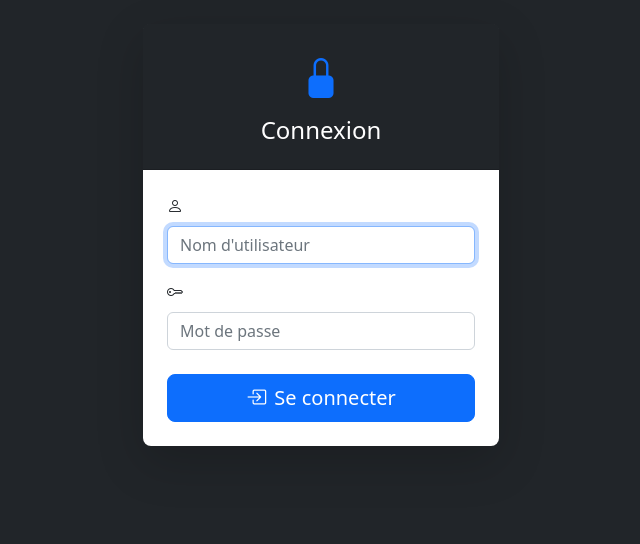
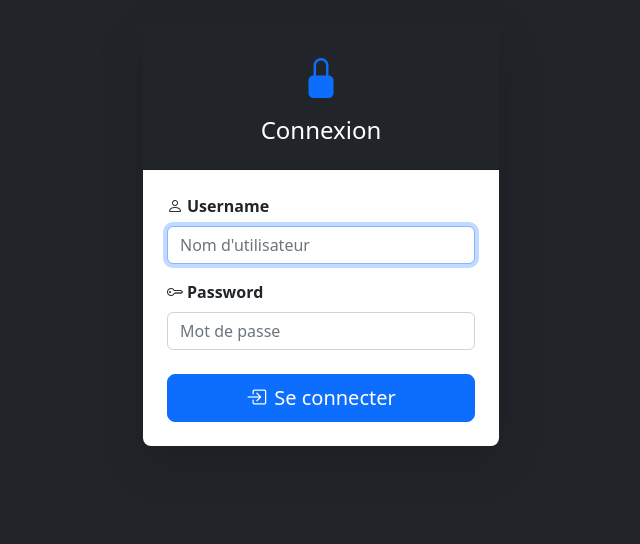
Before and after one commit to lamamram/260622-dj, a Django app: page /login in a window 1280 px wide. Shown: the part 164-708 px from the top of the page, without its empty margins (319-959 px from the left). Run offline with Django 5.2, Linux system fonts and the light colour scheme; some libraries are stand-ins or nearby versions.

Commit message:
auth: template & views

```diff
--- a/bank_app/client/forms.py
+++ b/bank_app/client/forms.py
@@ -3,6 +3,11 @@ from .models import Client
 from django.core.validators import RegexValidator
 from django.core.exceptions import ValidationError
 import re
+
+
+class LoginForm(forms.Form):
+    username = forms.CharField(max_length=100)
+    password = forms.CharField(max_length=50)
 
 MOBILE_REGEX = r"^\+?[\d\s\-().]{6,20}$"
 MOBILE_MSG = "Enter a valid mobile (digits, spaces, +, -, ())."
--- a/bank_app/client/templates/login.html
+++ b/bank_app/client/templates/login.html
@@ -25,14 +25,14 @@
 
             <!-- Nom d'utilisateur -->
             <div class="mb-3">
-                <label for="{{ form.username.id_for_label }}" class="form-label fw-semibold">
-                    <i class="bi bi-person me-1"></i>{{ form.username.label }}
+                <label for="username" class="form-label fw-semibold">
+                    <i class="bi bi-person me-1"></i>Username
                 </label>
                 <input
                     type="text"
-                    id="{{ form.username.id_for_label }}"
-                    name="{{ form.username.html_name }}"
-                    value="{{ form.username.value|default:'' }}"
+                    id="username"
+                    name="username"
+                    value="{{ form.username.value | default:'' }}"
                     class="form-control {% if form.username.errors %}is-invalid{% endif %}"
                     placeholder="Nom d'utilisateur"
                     autofocus
@@ -44,13 +44,13 @@
 
             <!-- Mot de passe -->
             <div class="mb-4">
-                <label for="{{ form.password.id_for_label }}" class="form-label fw-semibold">
-                    <i class="bi bi-key me-1"></i>{{ form.password.label }}
+                <label for="password" class="form-label fw-semibold">
+                    <i class="bi bi-key me-1"></i>Password
                 </label>
                 <input
                     type="password"
-                    id="{{ form.password.id_for_label }}"
-                    name="{{ form.password.html_name }}"
+                    id="password"
+                    name="password"
                     class="form-control {% if form.password.errors %}is-invalid{% endif %}"
                     placeholder="Mot de passe"
                 />
--- a/bank_app/client/urls.py
+++ b/bank_app/client/urls.py
@@ -3,7 +3,7 @@ from django.urls import path
 from . import views
 
 urlpatterns = [
-    path("login", views.login, name="login"),
+    path("login", views.log, name="login"),
     # chemin relatif à partir du radical de l'app client
     # charger la vue qui est une fonction dans le module views
     path("home", views.home, name="home"),
--- a/bank_app/client/views.py
+++ b/bank_app/client/views.py
@@ -6,14 +6,32 @@ from django.contrib import messages
 from django.contrib.messages.views import SuccessMessageMixin
 from django.views.generic import ListView, DetailView, UpdateView
 from django.urls import reverse_lazy, reverse
+from django.contrib.auth import authenticate, login
+from .forms import LoginForm
 
 import logging
 
 logger = logging.getLogger("django")
 
 
-def login(request: HttpRequest):
-    return render(request, "login.html", {})
+def log(request: HttpRequest):
+    if request.method == "POST":
+        form = LoginForm(request.POST)
+        if form.is_valid():
+            user = authenticate(
+                request,
+                username=form.cleaned_data["username"],
+                password=form.cleaned_data["password"]
+            )
+            if user is not None:
+                return redirect("home")
+            else:
+                return render(request, "login.html", {"form": form})
+        else:
+            return render(request, "login.html", {"form": form})
+    else:
+        form = LoginForm()
+        return render(request, "login.html", {"form": form})
 
 # Create your views here.
 # première vue : vue-fonction
```
